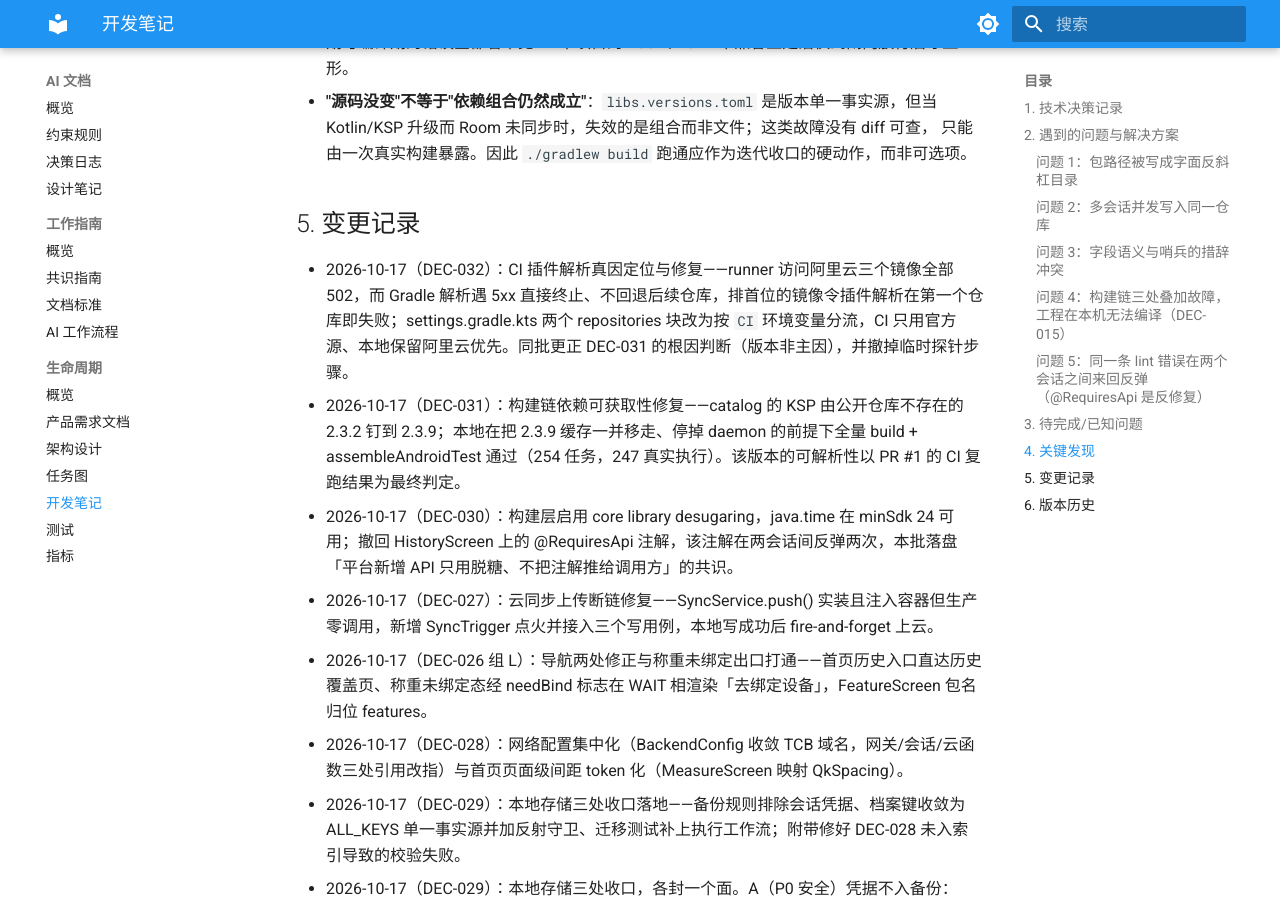
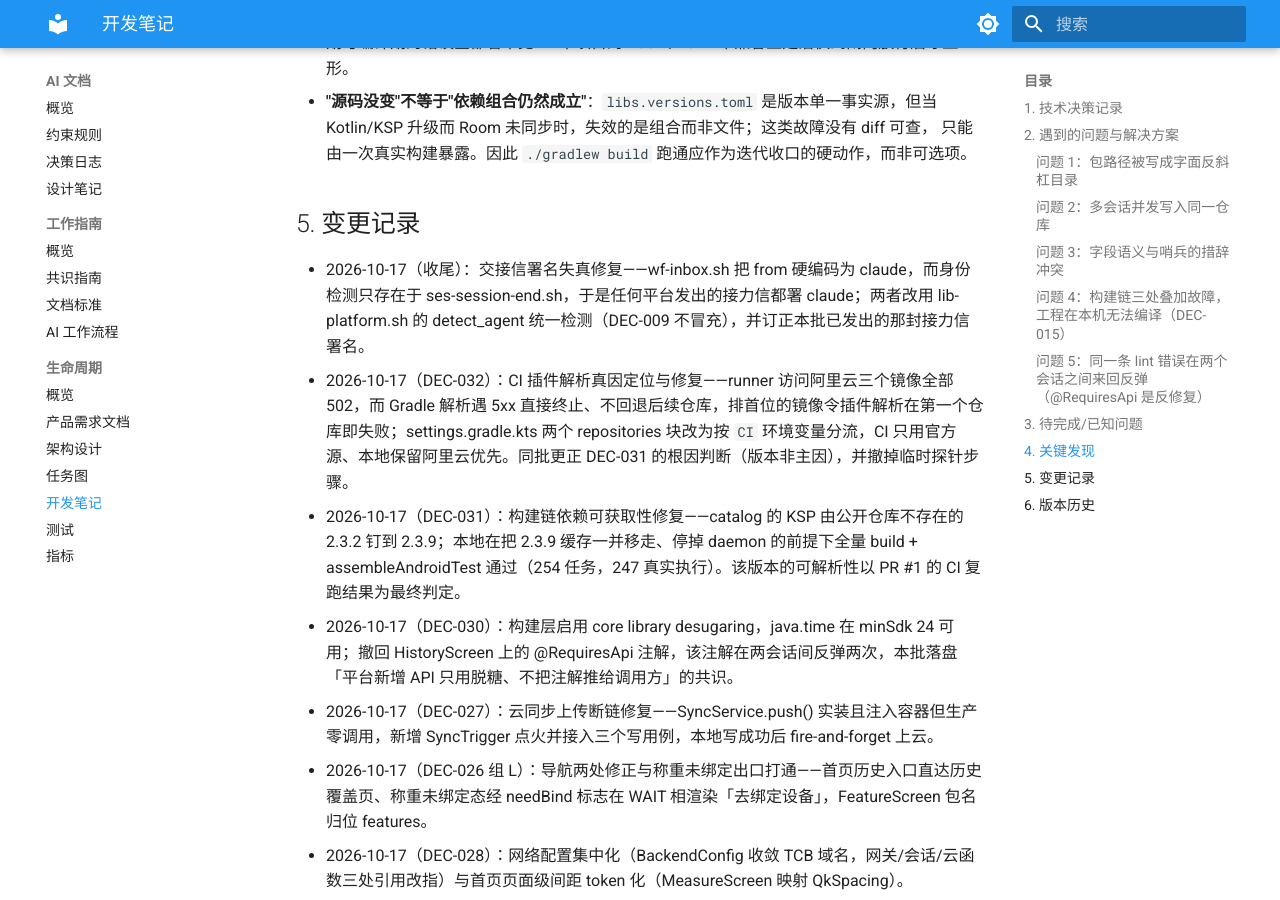
Before and after one commit to zerophix/lightweigh, an MkDocs documentation site: the page built from docs/ai/lifecycle/04_DevNotes.md, in a window 1280 px wide and 900 px high, scrolled down 3322 px. Built offline with MkDocs 1.6.1 and Material for MkDocs 9.7.7, drawn with Linux system fonts in a browser that asks for light colours.

Commit message:
fix(governance): sign relay notes with the detected agent
wf-inbox.sh hardcoded "from: claude", so every handoff note claimed to
come from claude no matter which platform wrote it, while the agent
detection lived only in ses-session-end.sh. Move detect_agent into
lib-platform.sh and use it from both writers, then correct the note
this session already wrote.

```diff
--- a/docs/ai/lifecycle/04_DevNotes.md
+++ b/docs/ai/lifecycle/04_DevNotes.md
@@ -108,6 +108,7 @@
 
 ## 5. 变更记录
 
+- 2026-10-17（收尾）：交接信署名失真修复——wf-inbox.sh 把 from 硬编码为 claude，而身份检测只存在于 ses-session-end.sh，于是任何平台发出的接力信都署 claude；两者改用 lib-platform.sh 的 detect_agent 统一检测（DEC-009 不冒充），并订正本批已发出的那封接力信署名。
 - 2026-10-17（DEC-032）：CI 插件解析真因定位与修复——runner 访问阿里云三个镜像全部 502，而 Gradle 解析遇 5xx 直接终止、不回退后续仓库，排首位的镜像令插件解析在第一个仓库即失败；settings.gradle.kts 两个 repositories 块改为按 `CI` 环境变量分流，CI 只用官方源、本地保留阿里云优先。同批更正 DEC-031 的根因判断（版本非主因），并撤掉临时探针步骤。
 - 2026-10-17（DEC-031）：构建链依赖可获取性修复——catalog 的 KSP 由公开仓库不存在的 2.3.2 钉到 2.3.9；本地在把 2.3.9 缓存一并移走、停掉 daemon 的前提下全量 build + assembleAndroidTest 通过（254 任务，247 真实执行）。该版本的可解析性以 PR #1 的 CI 复跑结果为最终判定。
 - 2026-10-17（DEC-030）：构建层启用 core library desugaring，java.time 在 minSdk 24 可用；撤回 HistoryScreen 上的 @RequiresApi 注解，该注解在两会话间反弹两次，本批落盘「平台新增 API 只用脱糖、不把注解推给调用方」的共识。
--- a/mkdocs.yml
+++ b/mkdocs.yml
@@ -294,6 +294,7 @@
 
 
 
+
 nav:
   - 首页: index.md
 
```
Also changed, not shown: README.md (+1 -0 lines), docs/ai/inbox/20261017-124128.md (+1 -1 lines), 3 other files.
